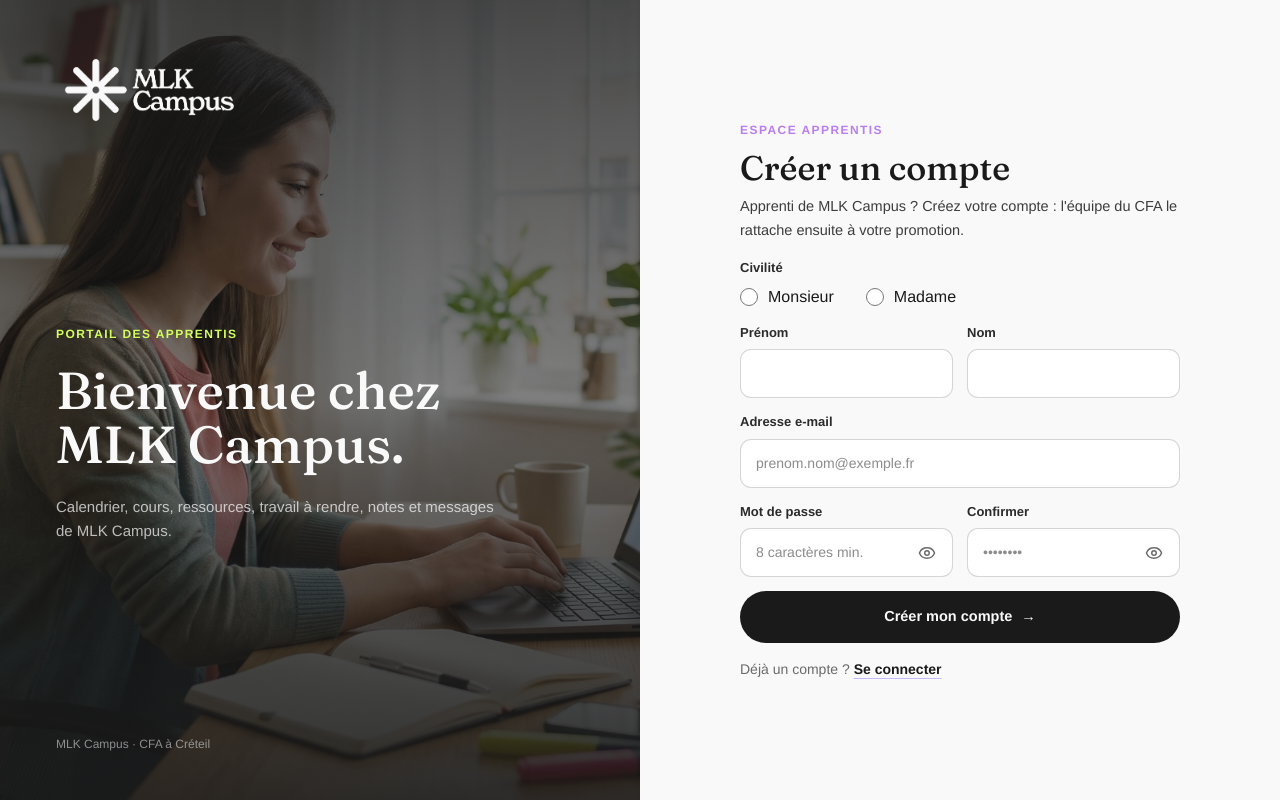
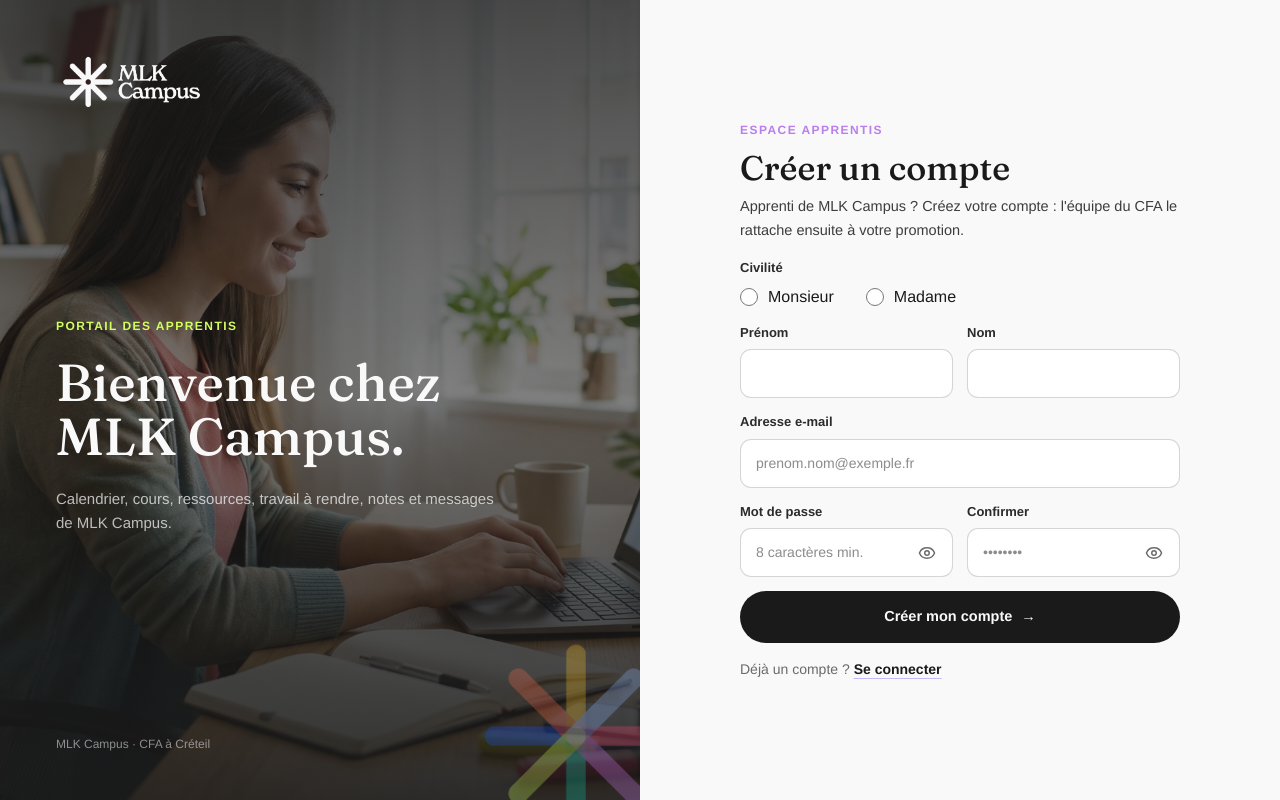
Before and after one commit to webmaster395/campus-mlk-portail, a Next.js app: page /inscription in a window 1280 px wide. Built offline with nearby package versions, Linux system fonts and the light colour scheme.

Commit message:
Auth : logo un peu réduit, petite étoile de retour sur la photo

```diff
--- a/src/components/auth/AuthShell.tsx
+++ b/src/components/auth/AuthShell.tsx
@@ -42,10 +42,10 @@ export default function AuthShell({
         {/* Enveloppé : la colonne flex étirerait l'image en largeur */}
         <div className="relative z-10 self-start">
           <div className="lg:hidden">
-            <Logotype variant="blanc" height={52} priority />
+            <Logotype variant="blanc" height={44} priority />
           </div>
           <div className="hidden lg:block">
-            <Logotype variant="blanc" height={84} priority />
+            <Logotype variant="blanc" height={68} priority />
           </div>
         </div>
 
@@ -64,9 +64,9 @@ export default function AuthShell({
         {/* Logomark officiel en filigrane, sans le redessiner */}
         <div
           aria-hidden
-          className={`pointer-events-none absolute -right-28 -bottom-28 hidden opacity-[0.16] ${photo ? "" : "lg:block"}`}
+          className={`pointer-events-none absolute z-10 hidden lg:block ${photo ? "-right-14 -bottom-14 opacity-[0.28]" : "-right-28 -bottom-28 opacity-[0.16]"}`}
         >
-          <Logomark size={460} variant="principal" priority />
+          <Logomark size={photo ? 240 : 460} variant="principal" priority />
         </div>
       </aside>
 
```
